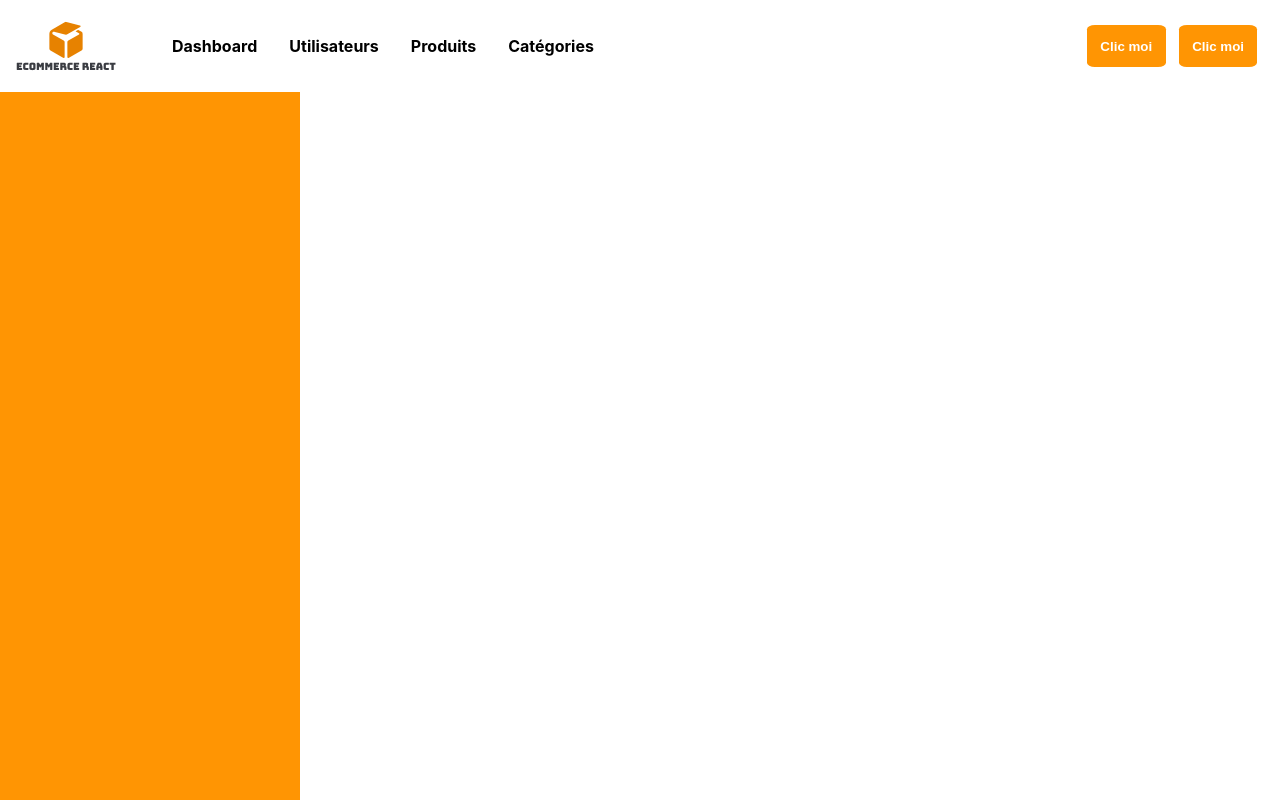
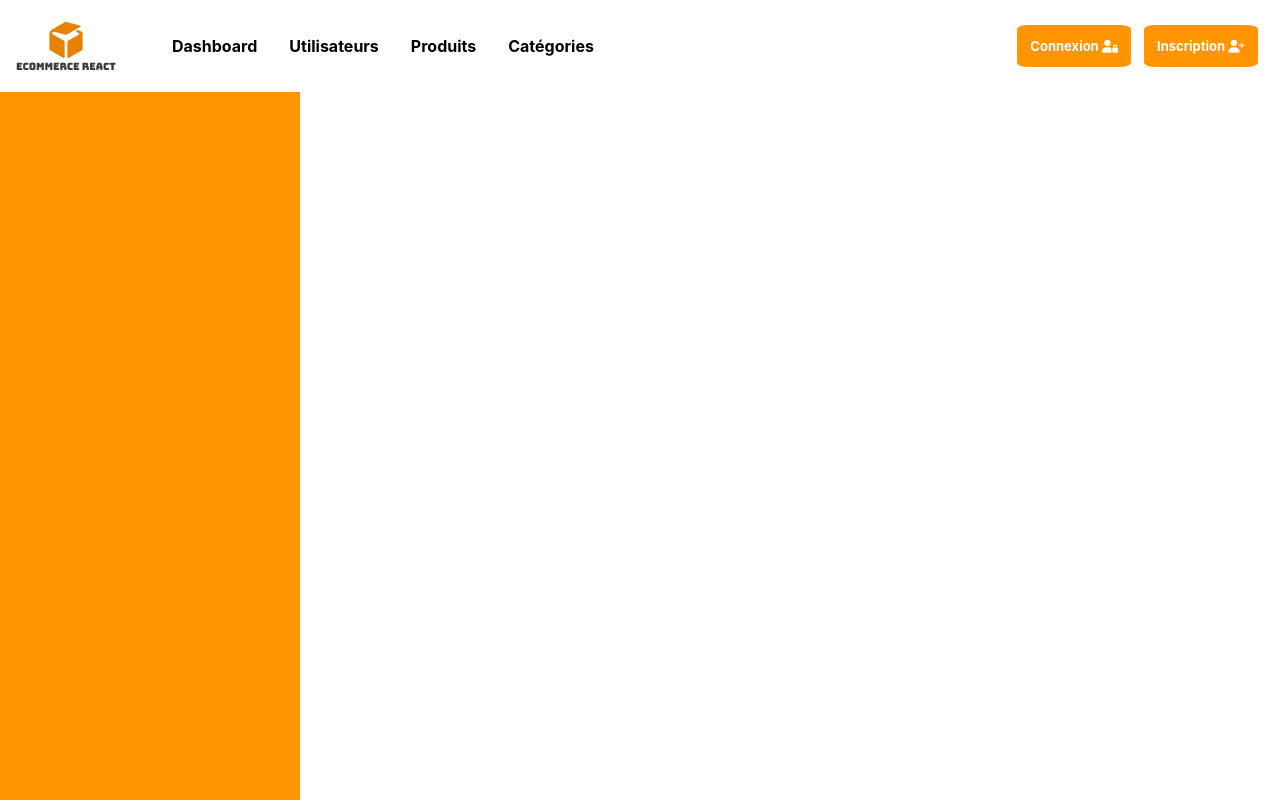
Before and after one commit to fbansept/ecommerce-back-office-react, a React (Create React App) app: page / in a window 1280 px wide. Built offline with nearby package versions, Linux system fonts and the light colour scheme.

Commit message:
Partie 2 (rendu conditionnel)

```diff
--- a/public/index.html
+++ b/public/index.html
@@ -11,6 +11,7 @@
     />
     <link rel="apple-touch-icon" href="%PUBLIC_URL%/logo192.png" />
     <link rel="manifest" href="%PUBLIC_URL%/manifest.json" />
+    <link rel="stylesheet" href="https://cdnjs.cloudflare.com/ajax/libs/font-awesome/6.1.1/css/all.min.css">
     <title>E-commerce</title>
   </head>
   <body>
--- a/src/App.js
+++ b/src/App.js
@@ -3,6 +3,7 @@ import Header from './Header/Header';
 import SideMenu from './SideMenu/SideMenu';
 
 function App() {
+
   return (
     <>
       <Header></Header>
--- a/src/Bouton/Bouton.js
+++ b/src/Bouton/Bouton.js
@@ -1,8 +1,24 @@
 import React from 'react'
 import './Bouton.scss'
 
-export default function Bouton() {
-  return (
-      <button>Clic moi</button>
-  )
+export default function Bouton({ children, lien, icone, onClick, desactive }) {
+
+  const baliseIcone = <i className={"fa-solid fa-" + icone}></i>;
+
+  const contenu = <>{ children } {icone && baliseIcone}</>;
+
+  if (lien) {
+    return (
+      <a {... !desactive ? {href:lien} : {}} onClick={onClick} className={(desactive ? 'desactive' : '')}>
+        {contenu}
+      </a>
+    )
+  } else {
+
+    return (
+      <button disabled={desactive} onClick={onClick} className={(desactive ? 'desactive' : '')} >
+        {contenu}
+      </button>
+    )
+  }
 }
--- a/src/Bouton/Bouton.scss
+++ b/src/Bouton/Bouton.scss
@@ -1,4 +1,4 @@
-button {
+button, a {
     padding: 1em;
     margin: 0 0.5em;
     border-radius: 10%;
@@ -7,4 +7,19 @@ button {
     color: white;
     font-weight: bold;
     cursor: pointer;
+    font-size: 13px;
+
+    &:hover {
+        background-color: #C77300;
+    }
+
+    &.desactive{
+        background-color: #EEE;
+        color: black;
+        cursor: default;
+    }
 }
+
+a {
+    text-decoration: none;
+}
--- a/src/Header/Header.js
+++ b/src/Header/Header.js
@@ -3,6 +3,7 @@ import Bouton from '../Bouton/Bouton'
 import './Header.scss'
 
 export default function Header() {
+
     return (
         <header>
             <div className="conteneur-gauche">
@@ -15,8 +16,8 @@ export default function Header() {
                 </ul>
             </div>
             <div className="conteneur-droite">
-                <Bouton></Bouton>
-                <Bouton></Bouton>
+                <Bouton lien="connexion" icone="user-lock">Connexion</Bouton>
+                <Bouton lien="inscription" icone="user-plus">Inscription</Bouton>
             </div>
 
         </header>
```
